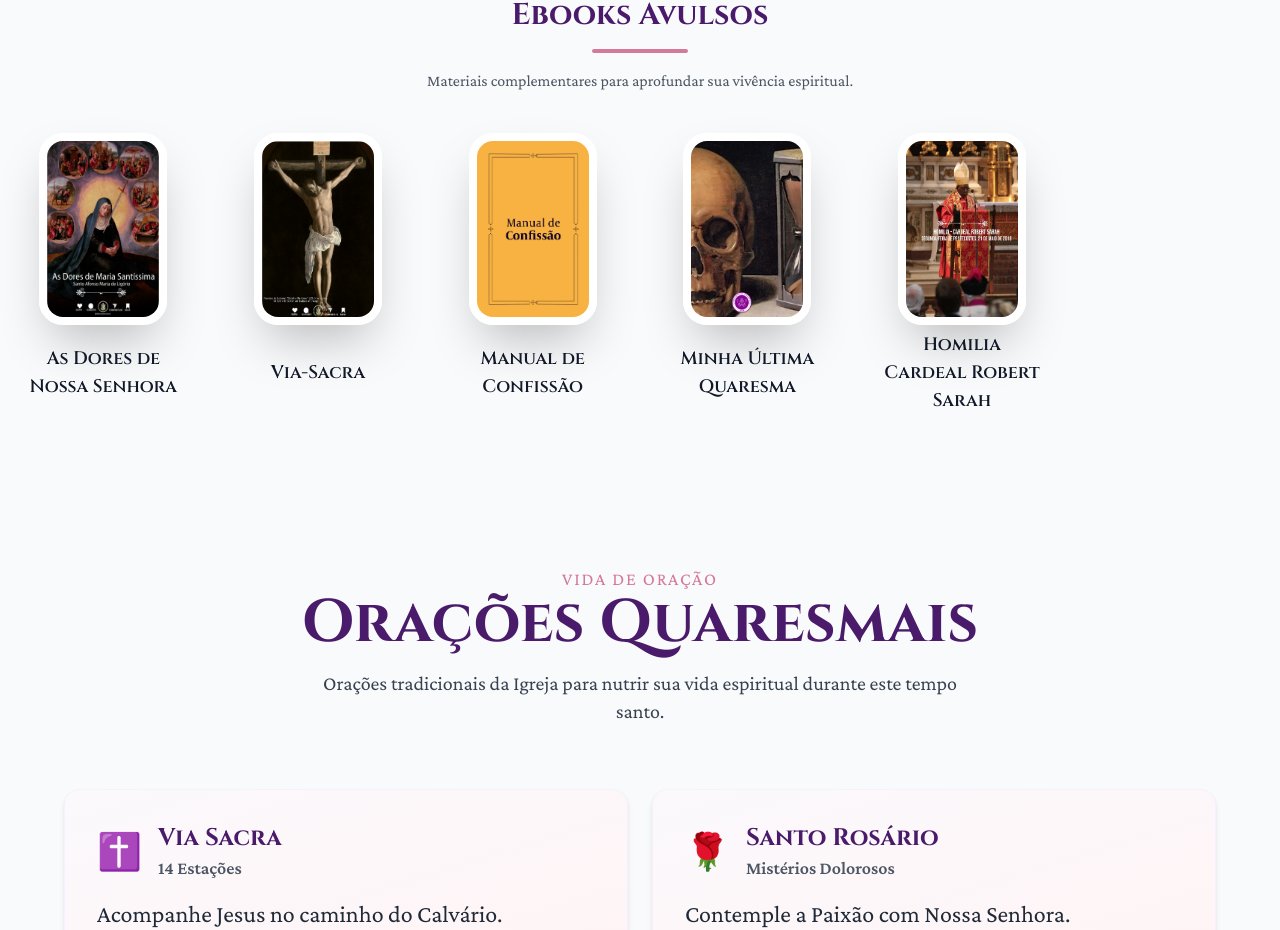
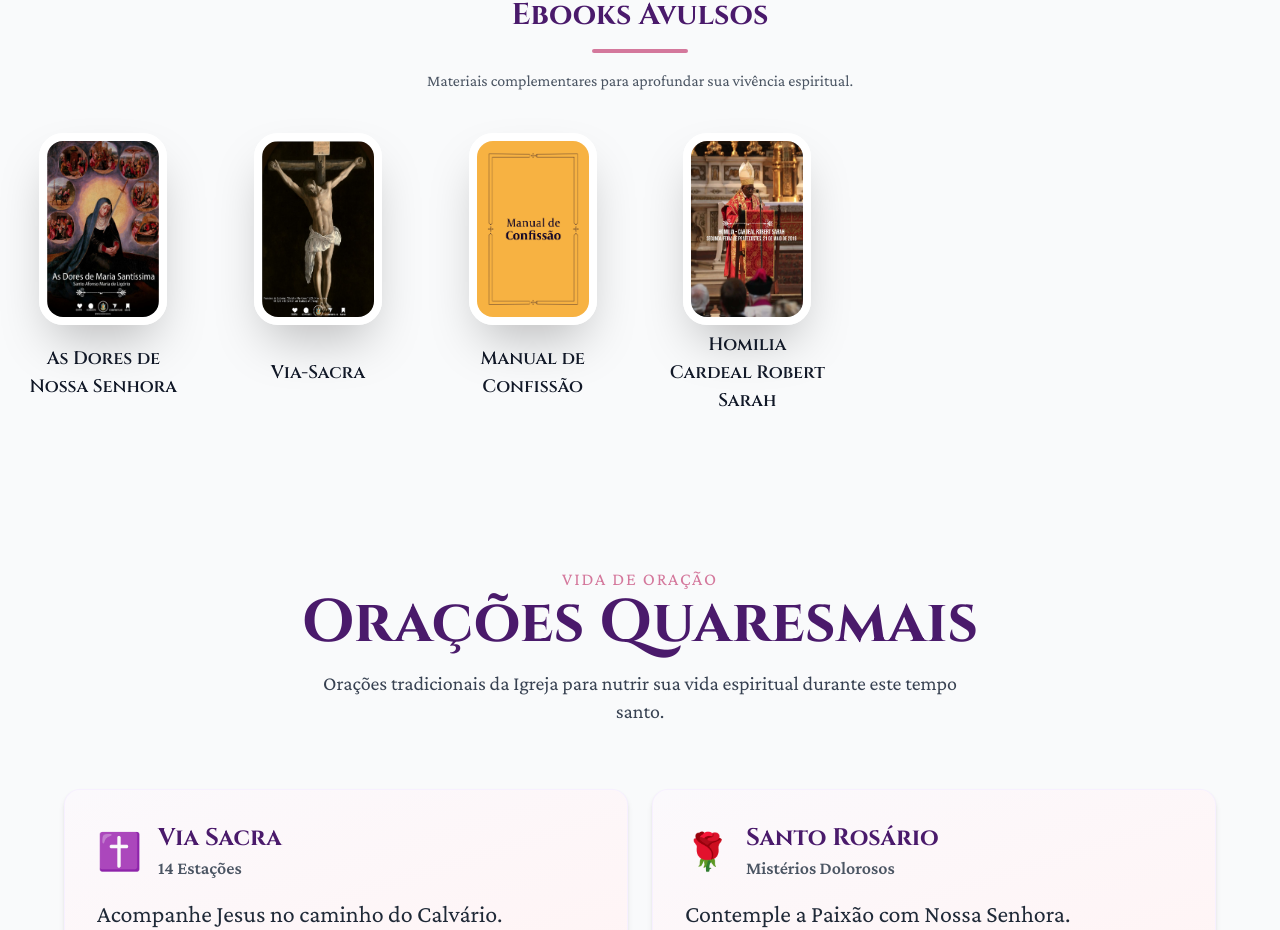
Before and after one commit to thmoreiracosta/campanhaquaresma, a React (Vite) app: page / in a window 1280 px wide. Shown: the part 2697-3627 px from the top of the page. Built offline with nearby package versions, Linux system fonts and the light colour scheme.

Commit message:
retirada ebook uquaresma

```diff
--- a/src/components/LentenSubsidies.jsx
+++ b/src/components/LentenSubsidies.jsx
@@ -203,14 +203,12 @@ export default function LentenSubsidies() {
             dores,
             viaSacra,
             confissao,
-            ultimaQuaresma,
             robertSarah,
           ].map((img, index) => {
             const links = [
               "https://drive.google.com/file/d/1zoqes_Ynuuu48M_SM-mK9yb9KF5WojkI/view?usp=drive_link",
               "https://drive.google.com/file/d/1pwC_WfZ9i1rhl2aE9tQKuf011OYJ957V/view?usp=drive_link",
               "https://drive.google.com/file/d/1v9iXRKARivRtLbrUJbzY58ub9fRn3Qne/view?usp=drive_link",
-              "https://drive.google.com/file/d/1JiGoxkEuI8g0oC6jjvUH_GNh1j0tZIAd/view?usp=drive_link",
               "https://drive.google.com/file/d/1Gcme26Ska5JirXJKJn1WsEJ9SgwGf9F_/view?usp=drive_link",
             ];
 
@@ -218,7 +216,6 @@ export default function LentenSubsidies() {
               "As Dores de Nossa Senhora",
               "Via-Sacra",
               "Manual de Confissão",
-              "Minha Última Quaresma",
               "Homilia Cardeal Robert Sarah",
             ];
 
```
